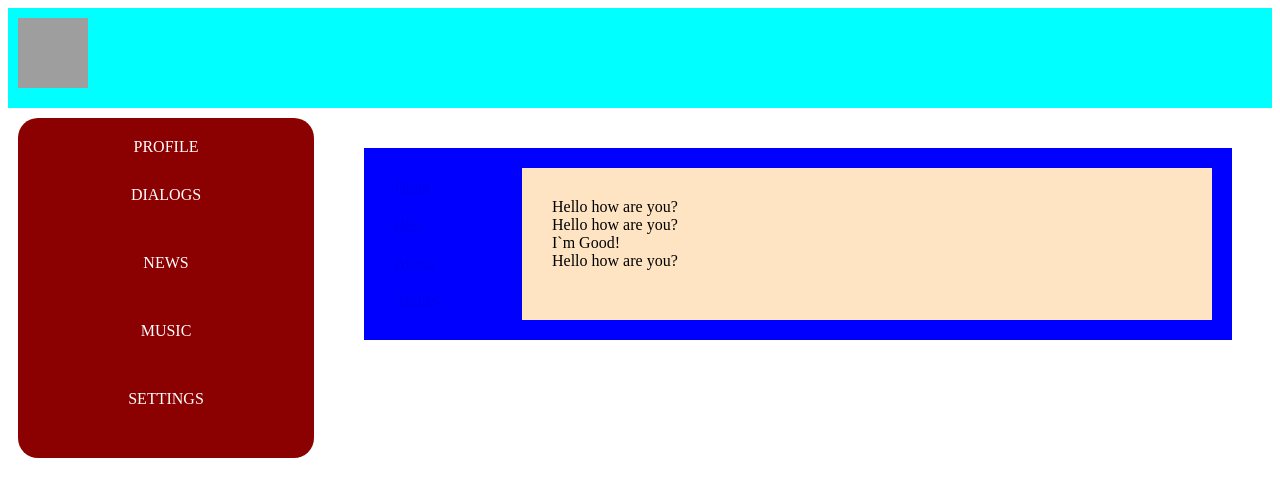
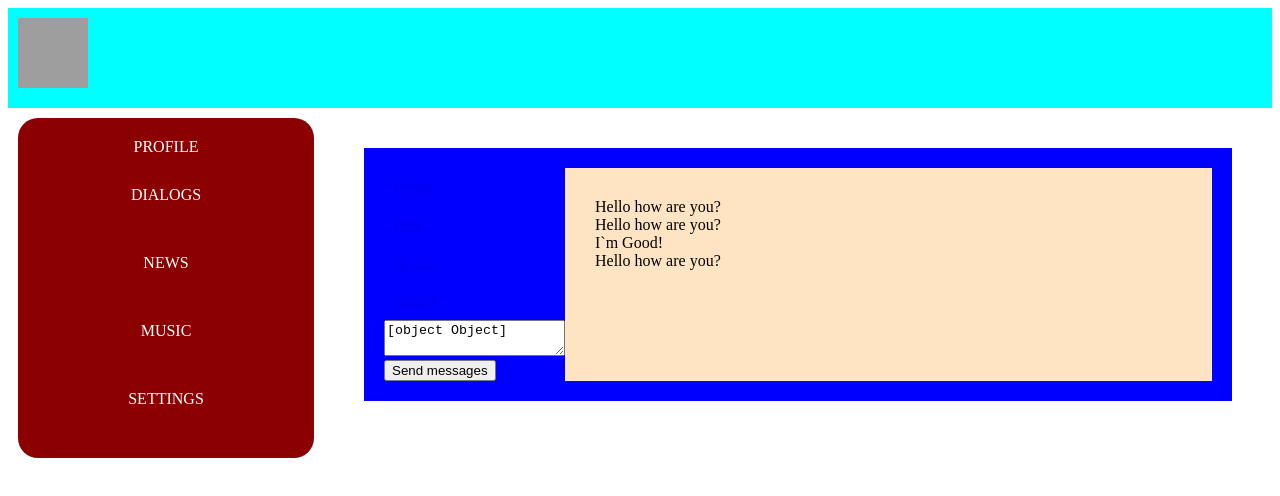
Before and after one commit to prosto-isuu/Social-network-React-js, a React (Create React App) app: page /dialogs in a window 1280 px wide. Shown: the top 496 px of the page. Built offline with nearby package versions, Linux system fonts and the light colour scheme; grey boxes are pictures that could not be loaded.

Commit message:
add reducer and import

```diff
--- a/src/App.js
+++ b/src/App.js
@@ -13,8 +13,9 @@ function App(props) {
             <Navbar/>
             <div className="app-wrapper-content">
                 <Routes>
-                    <Route path="/profile" element={<Profile myPosts={props.state.ProfilePage.myPosts} dispatch={props.dispatch}/>}/>
-                    <Route exact path="/dialogs" element={<Dialogs users={props.state.DialogsPage.users} messages={props.state.DialogsPage.myMessage} />}/>
+                    <Route path="/profile" element={<Profile myPosts={props.state.ProfilePage.myPosts} dispatch={props.dispatch} />}/>
+                    {console.log(props.store)}
+                    <Route exact path="/dialogs" element={<Dialogs users={props.state.DialogsPage.users} messages={props.state.DialogsPage.myMessage} dialogsPage={props.dialogsPage} props={props.store}/>}/>
                 </Routes>
             </div>
         </div>
--- a/src/components/Dialogs/Dialogs.jsx
+++ b/src/components/Dialogs/Dialogs.jsx
@@ -8,7 +8,8 @@ import {DialogsMessage} from "./DialogsMessage/DialogsMessage";
 export const Dialogs = (props) => {
     return  (
         <div className={s.dialogs}>
-            <DialogsItem users={props.users}/>
+
+            <DialogsItem users={props.users} dialogsPage={props.dialogsPage}/>
             <DialogsMessage messages={props.messages} />
         </div>
     )
--- a/src/components/Dialogs/DialogsItems/DialogsItem.jsx
+++ b/src/components/Dialogs/DialogsItems/DialogsItem.jsx
@@ -1,14 +1,28 @@
 import s from "./DialogsItems.module.css";
 import {NavLink} from "react-router-dom";
+import {sendMessageCreator, updateNewMessageBody} from "../../redux/state";
 
 
 export const DialogsItem = (props) => {
     const mappingUsers = props.users.map( i => {
         return <NavLink to={i.id} className={s.nav}>{i.name}</NavLink>
     })
+
+    let onSendMessageClick = () => {
+        props.store.dispatch(sendMessageCreator())
+
+    }
+    let onNewMessageChange = (event) => {
+        let body = event.target.value
+        props.store.dispatch(updateNewMessageBody(body))
+    }
     return (
         <div className={s.item}>
-            {mappingUsers}
+            <div>{mappingUsers}</div>
+            <div>
+                <div><textarea placeholder="enter your messages" value={props} onChange={onNewMessageChange}></textarea></div>
+                <div><button onClick={onSendMessageClick}>Send messages</button></div>
+            </div>
         </div>
     )
 }
--- a/src/components/Profile/Profile.jsx
+++ b/src/components/Profile/Profile.jsx
@@ -7,7 +7,7 @@ const Profile = (props) => {
     return (
         <nav className={s.profile}>
             <MyPosts/>
-            <ProfileInfo myPosts={props.myPosts} dispatch={props.dispatch}/>
+            <ProfileInfo myPosts={props.myPosts} dispatch={props.dispatch} />
         </nav>
     )
 }
--- /dev/null
+++ b/src/components/redux/ProfileReducer.js
@@ -0,0 +1,20 @@
+const ADD_POSTS = 'ADD-POSTS'
+const UPDATE_NEW_POST_TEXT = 'UPDATE_NEW_POST_TEXT'
+
+const profileReducer = (state, action) => {
+    if (action.type === ADD_POSTS ) {
+        let newPost = {
+            name: 'k8',
+            message: state._state.ProfilePage.newPostText,
+            likescount: 0}
+        state.myPosts.push(newPost)
+        state.newPostText = ''
+        alert('sayHello')
+    } else if (action.type === UPDATE_NEW_POST_TEXT){
+        state.newPostText = action.newText;
+    }
+
+    return state
+}
+
+export default profileReducer;
--- a/src/components/redux/state.js
+++ b/src/components/redux/state.js
@@ -1,5 +1,7 @@
-const ADD_POSTS = 'ADD-POSTS'
-const UPDATE_NEW_POST_TEXT = 'UPDATE-NEW-POSTS'
+import profileReducer from "./ProfileReducer";
+
+const UPDATE_NEW_MESSAGE_BODY = 'UPDATE-NEW-POSTS'
+const SEND_MESSAGE = 'SEND_MESSAGE'
 let store = {
     _state: {
         ProfilePage: {
@@ -25,6 +27,8 @@ let store = {
                 {name: 'Elayum', message: 'I`m Good!'},
                 {name: 'Nurjigit', message: 'Hello how are you?'},
             ],
+            newMessageBody : 'Message',
+
         },
         sidebar: {}
     },
@@ -38,34 +42,16 @@ let store = {
         store.callSubscriber = observer
     },
     dispatch: (action) => {
-        if (action.type === ADD_POSTS ) {
-            let newPost = {
-                name: 'k8',
-                message: store._state.ProfilePage.newPostText,
-                likescount: 0
-
-            }
-            store._state.ProfilePage.myPosts.push(newPost)
-            store._state.ProfilePage.newPostText = ''
-            store.callSubscriber(store._state)
-            alert('sayHello')
-        } else if (action.type === UPDATE_NEW_POST_TEXT){
-            store._state.ProfilePage.newPostText = action.newText;
-            store.callSubscriber()
-        } else {
-            alert('I dont Know')
-        }
+       this._state.ProfilePage =  profileReducer(this._state.ProfilePage, action)
+       this._state.DialogsPage =  profileReducer(this._state.DialogsPage, action)
+       this.sidebar =  profileReducer(this.sidebar, action)
+       this.callSubscriber(this._state)
     },
 
 }
 
-export const addPostActionCreator = () => {
-    return {
-        type:'ADD-POSTS'
-    }}
-export const updateNewPostTextCreator = () => {
-    return {
-        type:'UPDATE-NEW-POSTS',
-    }
-}
+export const addPostActionCreator = () => ({type:'ADD-POSTS'})
+export const updateNewPostTextCreator = () => ({type:'UPDATE-NEW-POSTS',})
+export const sendMessageCreator = () => ({type: SEND_MESSAGE,})
+export const updateNewMessageBody = (body) => ({type:UPDATE_NEW_MESSAGE_BODY,body:body})
 export default store;
--- a/src/index.js
+++ b/src/index.js
@@ -8,7 +8,7 @@ const rerenderEntireTree = (state) => {
     const root = ReactDOM.createRoot(document.getElementById('root'));
     root.render(
         <React.StrictMode>
-            <App state={state} dispatch={store.dispatch.bind(store)}/>
+            <App state={state} dispatch={store.dispatch.bind(store)} dialogsPage={store._state.DialogsPage} store={state}/>
         </React.StrictMode>);
 }
 rerenderEntireTree(store.getState())
```
Also changed, not shown: src/components/redux/DialogsReducer.js (added, +17 -0 lines).
